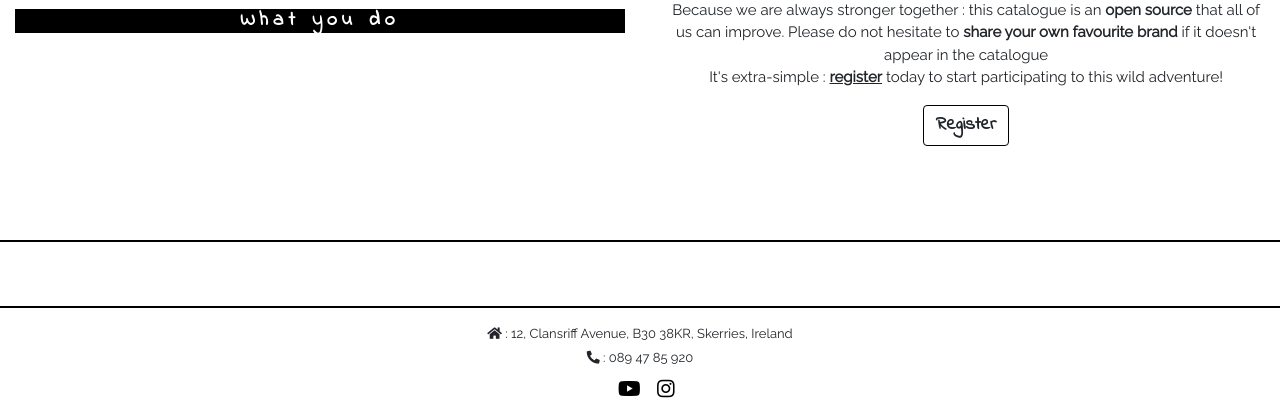
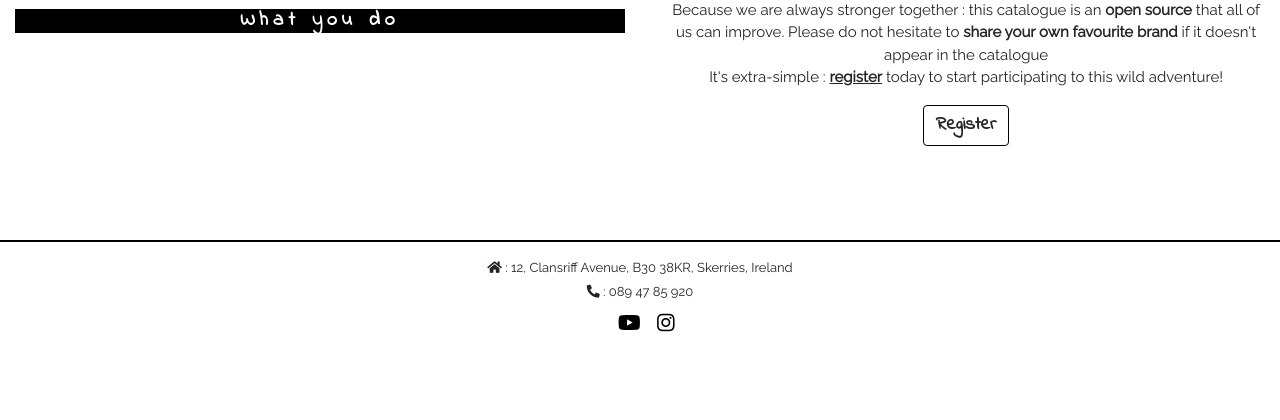
Before and after one commit to ValentineLgd/Sustainable, a Flask app: page / in a window 1280 px wide. Shown: the part 1142-1562 px from the top of the page. After the commit the page ends 1474 px from the top, so only its background shows below. Run offline with Flask 2, Linux system fonts and the light colour scheme; some libraries are stand-ins or nearby versions.

Commit message:
fix border bug on footer

```diff
--- a/static/css/style.css
+++ b/static/css/style.css
@@ -285,7 +285,6 @@ ul {
 
 
 #footer-section {
-    border-top: 2px solid black;
     margin-top: 5%;
 }
 
```
